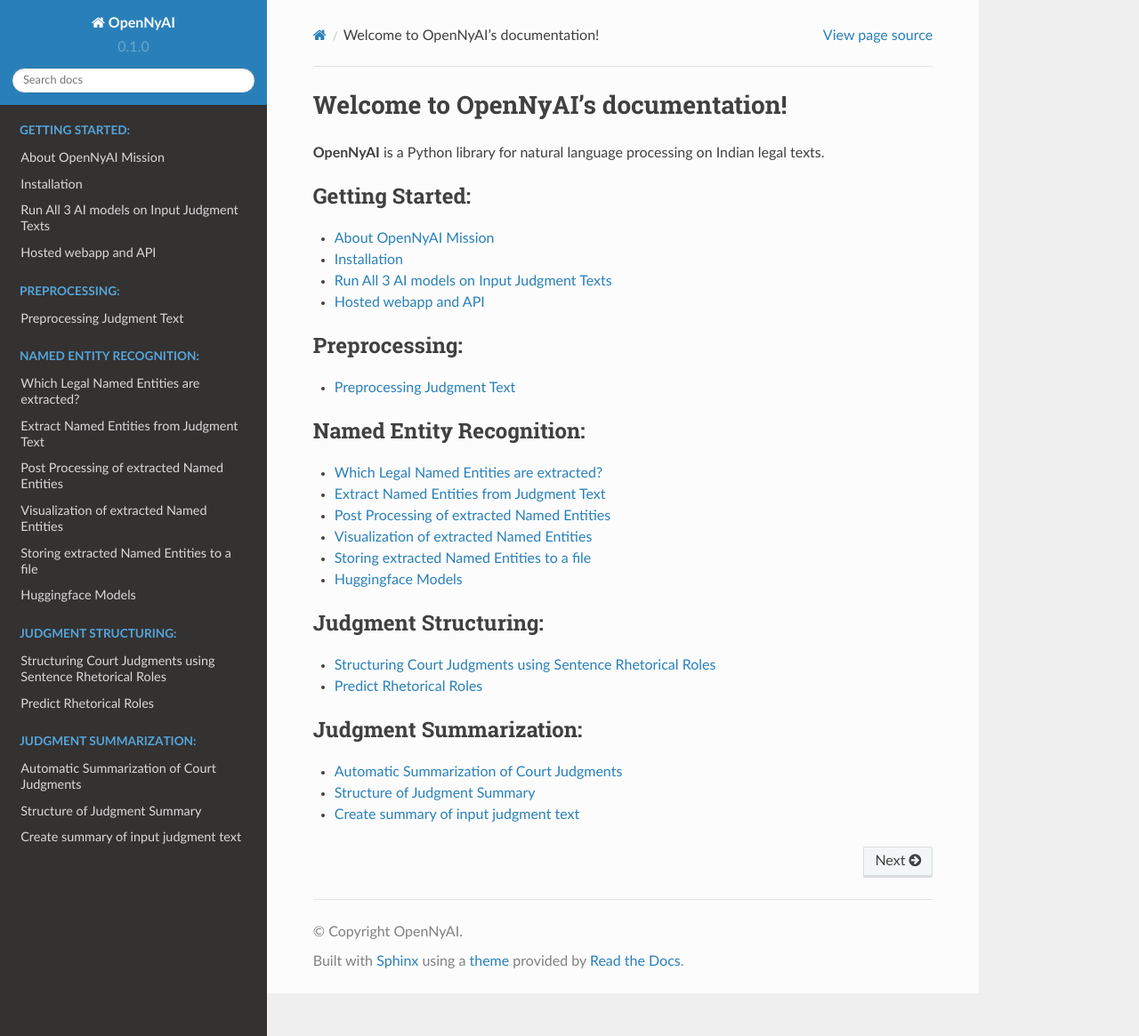
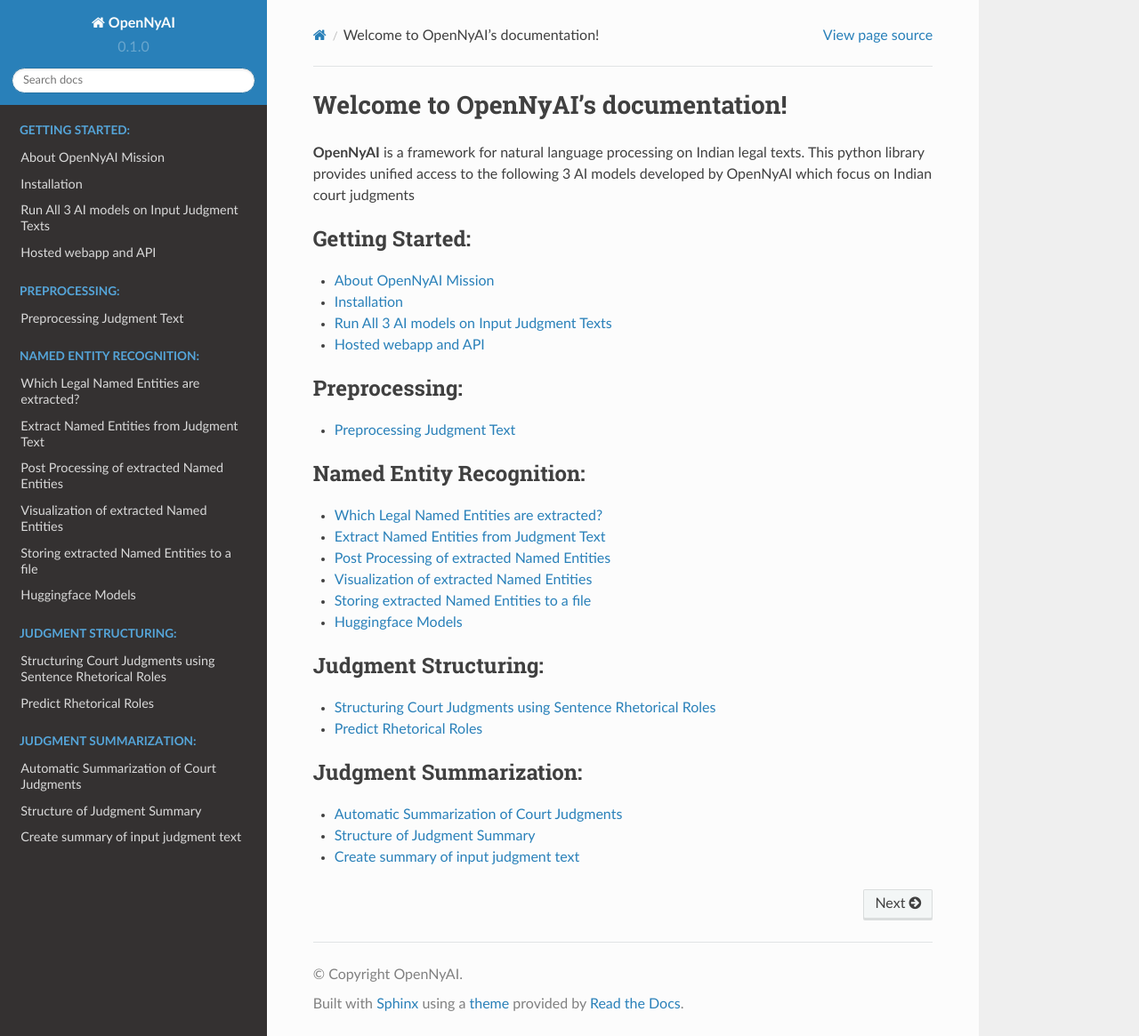
Before and after one commit to OpenNyAI/Opennyai, a Sphinx documentation site: the page built from docs/source/index.rst, in a window 1280 px wide and 1165 px high. Shown: the whole window at 89% size. Built offline with Sphinx 7.4.7 and the Read the Docs theme 2.0.0, drawn with Linux system fonts in a browser that asks for light colours.

Commit message:
updated readthedocs files

```diff
--- a/docs/source/index.rst
+++ b/docs/source/index.rst
@@ -1,7 +1,7 @@
 Welcome to OpenNyAI's documentation!
 ===================================
 
-**OpenNyAI** is a Python library for natural language processing on Indian legal texts.
+**OpenNyAI** is a framework for natural language processing on Indian legal texts. This python library provides unified access to the following 3 AI models developed by OpenNyAI which focus on Indian court judgments
 
 .. toctree::
    :maxdepth: 1
```
